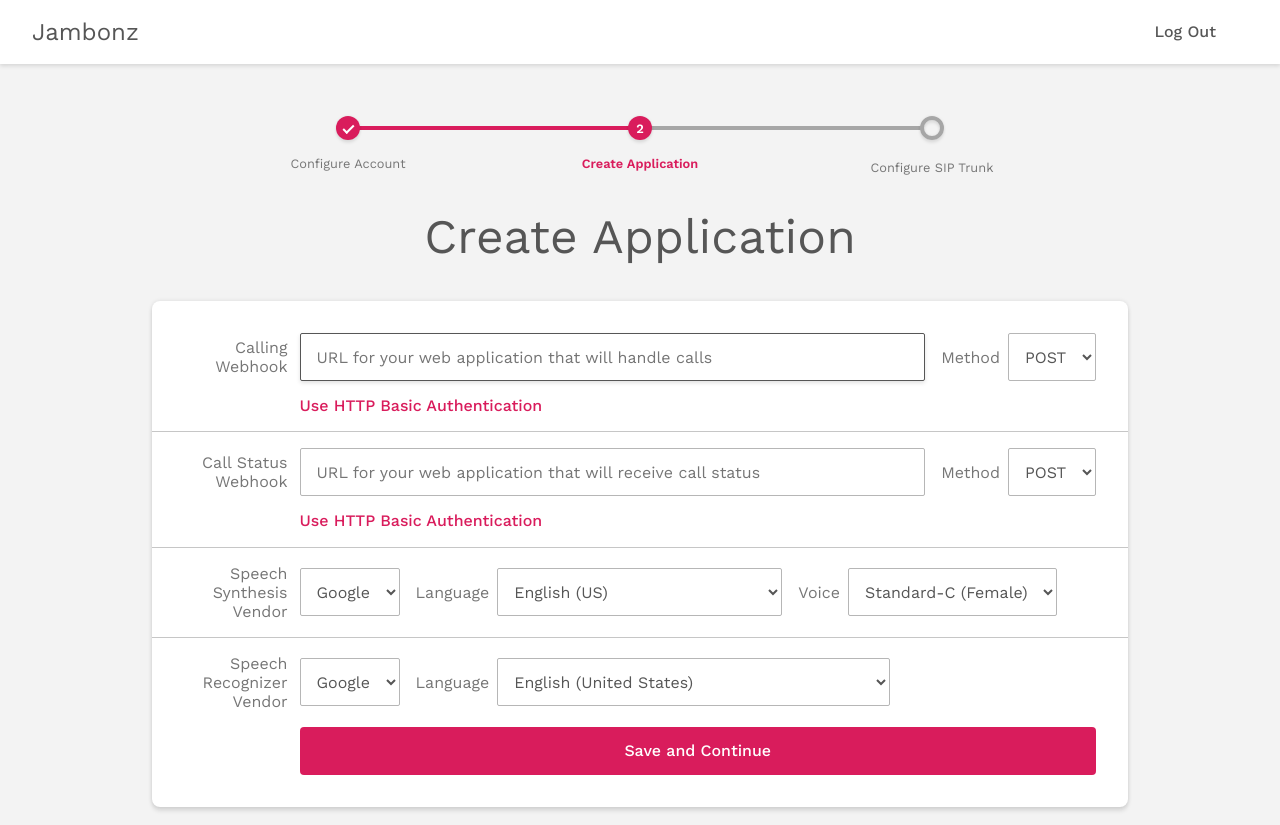
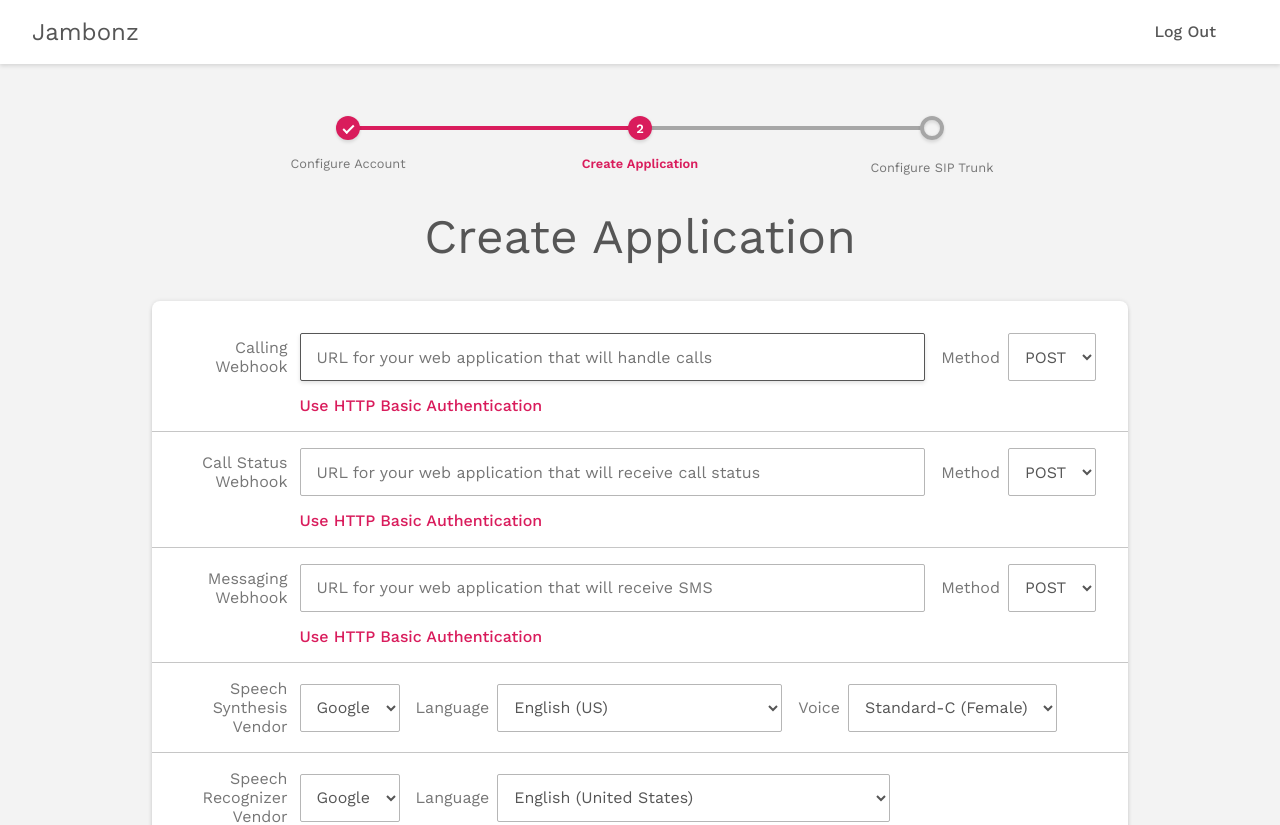
Before and after one commit to jambonz/jambonz-webapp, a React (Create React App) app: page /create-application in a window 1280 px wide. Shown: the top 825 px of the page. Built offline with nearby package versions, Linux system fonts and the light colour scheme; sample sign-in values are in the browser's storage.

Commit message:
Implement messaging webhook fields on add/edit application forms

```diff
--- a/src/components/forms/ApplicationForm.js
+++ b/src/components/forms/ApplicationForm.js
@@ -29,6 +29,8 @@ const ApplicationForm = props => {
   const refStatusWebhook = useRef(null);
   const refStatusWebhookUser = useRef(null);
   const refStatusWebhookPass = useRef(null);
+  const refMessagingWebhookUser = useRef(null);
+  const refMessagingWebhookPass = useRef(null);
 
   // Form inputs
   const [ name,                     setName                     ] = useState('');
@@ -41,6 +43,10 @@ const ApplicationForm = props => {
   const [ statusWebhookMethod,      setStatusWebhookMethod      ] = useState('POST');
   const [ statusWebhookUser,        setStatusWebhookUser        ] = useState('');
   const [ statusWebhookPass,        setStatusWebhookPass        ] = useState('');
+  const [ messagingWebhook,         setMessagingWebhook         ] = useState('');
+  const [ messagingWebhookMethod,   setMessagingWebhookMethod   ] = useState('POST');
+  const [ messagingWebhookUser,     setMessagingWebhookUser     ] = useState('');
+  const [ messagingWebhookPass,     setMessagingWebhookPass     ] = useState('');
   const [ speechSynthesisVendor,    setSpeechSynthesisVendor    ] = useState('google');
   const [ speechSynthesisLanguage,  setSpeechSynthesisLanguage  ] = useState('en-US');
   const [ speechSynthesisVoice,     setSpeechSynthesisVoice     ] = useState('en-US-Standard-C');
@@ -48,14 +54,16 @@ const ApplicationForm = props => {
   const [ speechRecognizerLanguage, setSpeechRecognizerLanguage ] = useState('en-US');
 
   // Invalid form inputs
-  const [ invalidName,              setInvalidName              ] = useState(false);
-  const [ invalidAccount,           setInvalidAccount           ] = useState(false);
-  const [ invalidCallWebhook,       setInvalidCallWebhook       ] = useState(false);
-  const [ invalidCallWebhookUser,   setInvalidCallWebhookUser   ] = useState(false);
-  const [ invalidCallWebhookPass,   setInvalidCallWebhookPass   ] = useState(false);
-  const [ invalidStatusWebhook,     setInvalidStatusWebhook     ] = useState(false);
-  const [ invalidStatusWebhookUser, setInvalidStatusWebhookUser ] = useState(false);
-  const [ invalidStatusWebhookPass, setInvalidStatusWebhookPass ] = useState(false);
+  const [ invalidName,                 setInvalidName                 ] = useState(false);
+  const [ invalidAccount,              setInvalidAccount              ] = useState(false);
+  const [ invalidCallWebhook,          setInvalidCallWebhook          ] = useState(false);
+  const [ invalidCallWebhookUser,      setInvalidCallWebhookUser      ] = useState(false);
+  const [ invalidCallWebhookPass,      setInvalidCallWebhookPass      ] = useState(false);
+  const [ invalidStatusWebhook,        setInvalidStatusWebhook        ] = useState(false);
+  const [ invalidStatusWebhookUser,    setInvalidStatusWebhookUser    ] = useState(false);
+  const [ invalidStatusWebhookPass,    setInvalidStatusWebhookPass    ] = useState(false);
+  const [ invalidMessagingWebhookUser, setInvalidMessagingWebhookUser ] = useState(false);
+  const [ invalidMessagingWebhookPass, setInvalidMessagingWebhookPass ] = useState(false);
 
   const [ showLoader, setShowLoader ] = useState(true);
   const [ errorMessage, setErrorMessage ] = useState('');
@@ -65,6 +73,9 @@ const ApplicationForm = props => {
 
   const [ showStatusAuth, setShowStatusAuth ] = useState(false);
   const toggleStatusAuth = () => setShowStatusAuth(!showStatusAuth);
+
+  const [ showMessagingAuth, setShowMessagingAuth ] = useState(false);
+  const toggleMessagingAuth = () => setShowMessagingAuth(!showMessagingAuth);
 
   const [ accounts,       setAccounts       ] = useState([]);
   const [ applications,   setApplications   ] = useState([]);
@@ -167,6 +178,10 @@ const ApplicationForm = props => {
             setStatusWebhookMethod(      (app.call_status_hook && app.call_status_hook.method)   || 'post');
             setStatusWebhookUser(        (app.call_status_hook && app.call_status_hook.username) || '');
             setStatusWebhookPass(        (app.call_status_hook && app.call_status_hook.password) || '');
+            setMessagingWebhook(         (app.messaging_hook && app.messaging_hook.url)      || '');
+            setMessagingWebhookMethod(   (app.messaging_hook && app.messaging_hook.method)   || 'post');
+            setMessagingWebhookUser(     (app.messaging_hook && app.messaging_hook.username) || '');
+            setMessagingWebhookPass(     (app.messaging_hook && app.messaging_hook.password) || '');
             setSpeechSynthesisVendor(    app.speech_synthesis_vendor    || '');
             setSpeechSynthesisLanguage(  app.speech_synthesis_language  || '');
             setSpeechSynthesisVoice(     app.speech_synthesis_voice     || '');
@@ -186,6 +201,13 @@ const ApplicationForm = props => {
               (app.call_status_hook && app.call_status_hook.password)
             ) {
               setShowStatusAuth(true);
+            }
+
+            if (
+              (app.messaging_hook && app.messaging_hook.username) ||
+              (app.messaging_hook && app.messaging_hook.password)
+            ) {
+              setShowMessagingAuth(true);
             }
           }
         }
@@ -230,6 +252,8 @@ const ApplicationForm = props => {
       setInvalidStatusWebhook(false);
       setInvalidStatusWebhookUser(false);
       setInvalidStatusWebhookPass(false);
+      setInvalidMessagingWebhookUser(false);
+      setInvalidMessagingWebhookPass(false);
       let errorMessages = [];
       let focusHasBeenSet = false;
 
@@ -299,6 +323,20 @@ const ApplicationForm = props => {
         }
       }
 
+      if ((messagingWebhookUser && !messagingWebhookPass) || (!messagingWebhookUser && messagingWebhookPass)) {
+        errorMessages.push('Messaging Webhook username and password must be either both filled out or both empty.');
+        setInvalidMessagingWebhookUser(true);
+        setInvalidMessagingWebhookPass(true);
+        if (!focusHasBeenSet) {
+          if (!messagingWebhookUser) {
+            refMessagingWebhookUser.current.focus();
+          } else {
+            refMessagingWebhookPass.current.focus();
+          }
+          focusHasBeenSet = true;
+        }
+      }
+
       if (errorMessages.length > 1) {
         setErrorMessage(errorMessages);
         return;
@@ -334,6 +372,12 @@ const ApplicationForm = props => {
           method: statusWebhookMethod,
           username: statusWebhookUser.trim() || null,
           password: statusWebhookPass || null,
+        },
+        messaging_hook: {
+          url: messagingWebhook.trim(),
+          method: messagingWebhookMethod,
+          username: messagingWebhookUser.trim() || null,
+          password: messagingWebhookPass || null,
         },
         speech_synthesis_vendor:    speechSynthesisVendor,
         speech_synthesis_language:  speechSynthesisLanguage,
@@ -604,6 +648,75 @@ const ApplicationForm = props => {
 
           <hr />
 
+          <Label htmlFor="messagingWebhook">Messaging Webhook</Label>
+          <InputGroup>
+            <Input
+              large={props.type === 'setup'}
+              name="messagingWebhook"
+              id="messagingWebhook"
+              value={messagingWebhook}
+              onChange={e => setMessagingWebhook(e.target.value)}
+              placeholder="URL for your web application that will receive SMS"
+            />
+
+            <Label
+              middle
+              htmlFor="messagingWebhookMethod"
+            >
+              Method
+            </Label>
+            <Select
+              large={props.type === 'setup'}
+              name="messagingWebhookMethod"
+              id="messagingWebhookMethod"
+              value={messagingWebhookMethod}
+              onChange={e => setMessagingWebhookMethod(e.target.value)}
+            >
+              <option value="POST">POST</option>
+              <option value="GET">GET</option>
+            </Select>
+          </InputGroup>
+
+          {showMessagingAuth ? (
+            <InputGroup>
+              <Label indented htmlFor="messagingWebhookUser">User</Label>
+              <Input
+                large={props.type === 'setup'}
+                name="messagingWebhookUser"
+                id="messagingWebhookUser"
+                value={messagingWebhookUser}
+                onChange={e => setMessagingWebhookUser(e.target.value)}
+                placeholder="Optional"
+                invalid={invalidMessagingWebhookUser}
+                ref={refMessagingWebhookUser}
+              />
+              <Label htmlFor="messagingWebhookPass" middle>Password</Label>
+              <PasswordInput
+                large={props.type === 'setup'}
+                allowShowPassword
+                name="messagingWebhookPass"
+                id="messagingWebhookPass"
+                password={messagingWebhookPass}
+                setPassword={setMessagingWebhookPass}
+                setErrorMessage={setErrorMessage}
+                placeholder="Optional"
+                invalid={invalidMessagingWebhookPass}
+                ref={refMessagingWebhookPass}
+              />
+            </InputGroup>
+          ) : (
+            <Button
+              text
+              formLink
+              type="button"
+              onClick={toggleMessagingAuth}
+            >
+              Use HTTP Basic Authentication
+            </Button>
+          )}
+
+          <hr />
+
           <Label htmlFor="speechSynthesisVendor">Speech Synthesis Vendor</Label>
           <InputGroup>
             <Select
```
